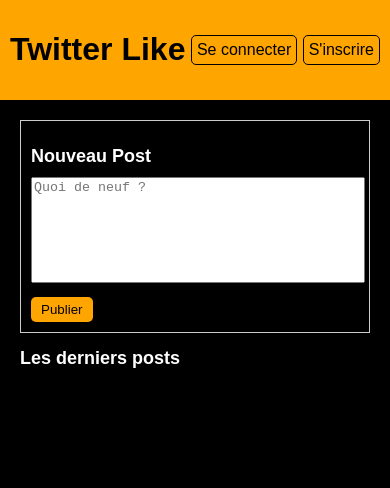
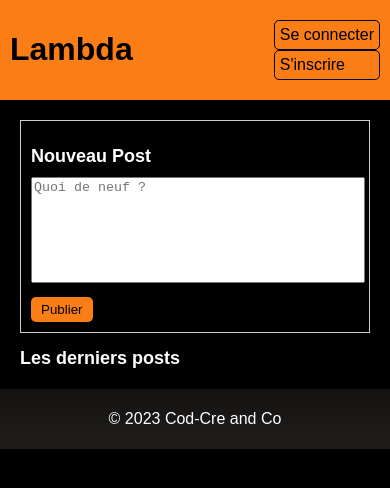
Before and after one commit to Greg2410/Cod-Cre, a plain HTML site: page index.html in a window 390 px wide. Drawn offline with Linux system fonts and the light colour scheme.

Commit message:
update css
add ico, change css for responsive aspect, still changes for css

```diff
--- a/index.html
+++ b/index.html
@@ -2,14 +2,17 @@
 <html>
 <head>
 	<meta charset="utf-8" />
-	<title>Twitter Like</title>
-	<link rel="stylesheet" type="text/css" href="style.css">
+	<title>Lambda</title>
+    <link rel="stylesheet" type="text/css" href="style.css"/>
+	<link rel="icon" href="img/lambda.ico" type="image/x-icon"/>
 </head>
 <body>
 	<div class="header">
-		<h1 onclick="myFunc()">Twitter Like</h1>
-		<a href="login.html">Se connecter</a>
-		<a href="register.html">S'inscrire</a>
+		<h1 onclick="myFunc()">Lambda</h1>
+		<div class="onglet">
+			<a href="login.html">Se connecter</a>
+			<a href="register.html">S'inscrire</a>
+		</div>
 	</div>
 	<div class="content">
 		<div class="post">
@@ -22,6 +25,9 @@
 			<div id="post-list"></div>
 		</div>
 	</div>
+	<footer>
+        <p>© 2023 Cod-Cre and Co</p>
+    </footer>
 	<script src="script.js"></script>
 </body>
 </html>
--- a/script.js
+++ b/script.js
@@ -9,7 +9,7 @@ postButton.addEventListener('click', function() {
 	}
 
 	const post = document.createElement('div');
-	post.className = 'post';
+	post.className = 'result';
 	const p = document.createElement('p');
 	p.textContent = content;
 	post.appendChild(p);
--- a/style.css
+++ b/style.css
@@ -7,7 +7,7 @@ body {
 }
 
 .header {
-	background-color: orange;
+	background-color: #fa7e15;
 	color: black;
 	display: flex;
 	justify-content: space-between;
@@ -25,6 +25,12 @@ body {
 	padding: 5px;
 	border: 1px solid black;
 	border-radius: 5px;
+}
+
+.onglet{
+    text-align: left;
+    justify-content: space-between;
+    display: grid;
 }
 
 .content {
@@ -50,11 +56,11 @@ body {
 
 .post textarea:focus {
     outline: none !important;
-    border-color: orange;
+    border-color: #fa7e15;
  }
 
-.post button {
-	background-color: orange;
+.post button, #comment-button {
+	background-color: #fa7e15;
 	color: black;
 	padding: 5px 10px;
 	border: none;
@@ -98,11 +104,19 @@ body {
 	resize: none;
 }
 
-.comment button {
-	background-color: #1DA1F2;
-	color: #FFFFFF;
-	padding: 5px 10px;
-	border: none;
-	border-radius: 5px;
-	margin-top: 5px;
+.result {
+	border: 1px solid #CCCCCC;
+	padding: 10px;
+	margin-bottom: 10px;
+	overflow: auto;
 }
+
+
+  footer {
+    display: flex;
+	position: relative;
+	bottom: 0rem;
+    justify-content: center;
+    padding: 0.3125rem;
+    background: linear-gradient(#141312,#201e1d);
+}
--- /dev/null
+++ b/style_mobile.css
@@ -0,0 +1,126 @@
+@media screen and (max-width: 768px){
+    body {
+        margin: 0;
+        padding: 0;
+        font-family: Arial, sans-serif;
+        background-color: black;
+        color: white;
+    }
+
+    .header {
+        background-color: #fa7e15;
+        color: black;
+        display: flex;
+        justify-content: space-between;
+        align-items: center;
+    }
+
+
+    .header h1:hover {
+        cursor: pointer;
+    }
+
+    .header a{
+        color: black;
+        text-decoration: none;
+        padding: 5px;
+        border: 1px solid black;
+        border-radius: 5px;
+    }
+
+    .content {
+        margin: 20px;
+    }
+
+    .post {
+        border: 1px solid #CCCCCC;
+        padding: 10px;
+        margin-bottom: 10px;
+    }
+
+    .post h2 {
+        font-size: 18px;
+        margin-bottom: 10px;
+    }
+
+    .post textarea {
+        width: 100%;
+        height: 100px;
+        resize: none;
+    }
+
+    .post textarea:focus {
+        outline: none !important;
+        border-color: #fa7e15;
+     }
+
+    .post button, #comment-button {
+        background-color: #fa7e15;
+        color: black;
+        padding: 5px 10px;
+        border: none;
+        border-radius: 5px;
+        margin-top: 10px;
+    }
+
+    .posts h2 {
+        font-size: 18px;
+        margin-bottom: 10px;
+    }
+
+    .posts p {
+        margin: 0;
+        padding: 0;
+    }
+
+    .comments {
+        margin-top: 10px;
+    }
+
+    .comment {
+        border: 1px solid #CCCCCC;
+        padding: 10px;
+        margin-bottom: 10px;
+    }
+
+    .comment p {
+        margin: 0;
+        padding: 0;
+    }
+
+    .comment h3 {
+        font-size: 16px;
+        margin-bottom: 5px;
+    }
+
+    .comment textarea {
+        width: 100%;
+        height: 50px;
+        resize: none;
+    }
+
+    .comment button {
+        background-color: #fa7e15;
+        color: #FFFFFF;
+        padding: 5px 10px;
+        border: none;
+        border-radius: 5px;
+        margin-top: 5px;
+    }
+
+    .result {
+        border: 1px solid #CCCCCC;
+        padding: 10px;
+        margin-bottom: 10px;
+        overflow: auto;
+    }
+
+      footer {
+        display: flex;
+        position: relative;
+        bottom: 0rem;
+        justify-content: center;
+        padding: 0.3125rem;
+        background: linear-gradient(#141312,#201e1d);
+    }
+    }
```
Also changed, not shown: login.html (+9 -3 lines), register.html (+9 -3 lines), img/lambda.ico (added).
